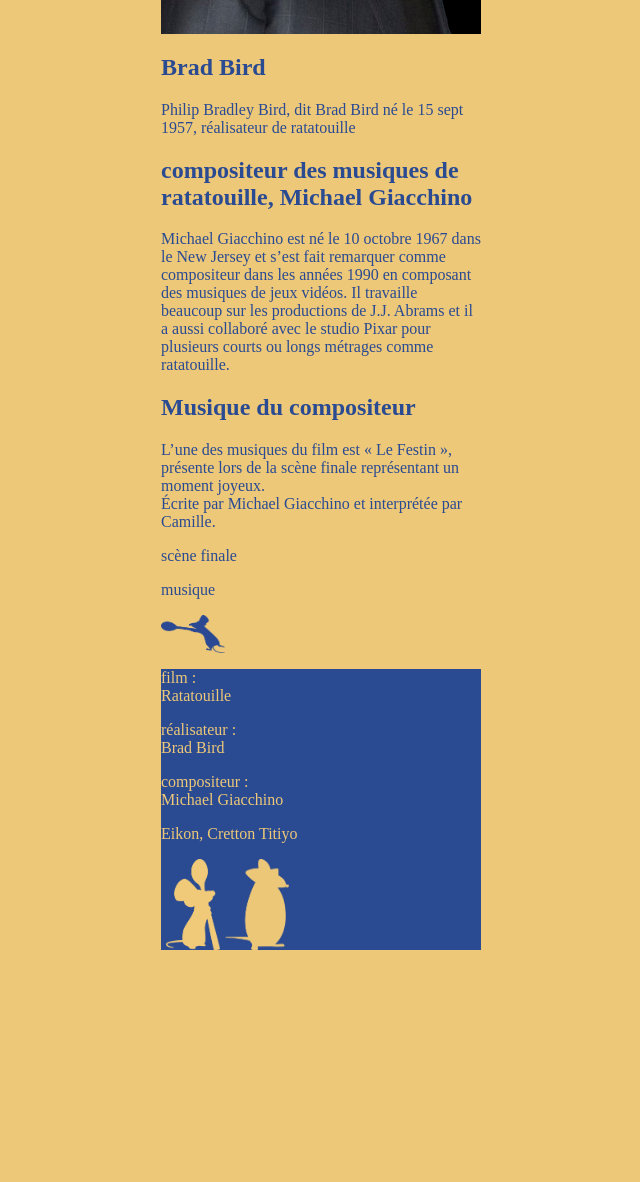
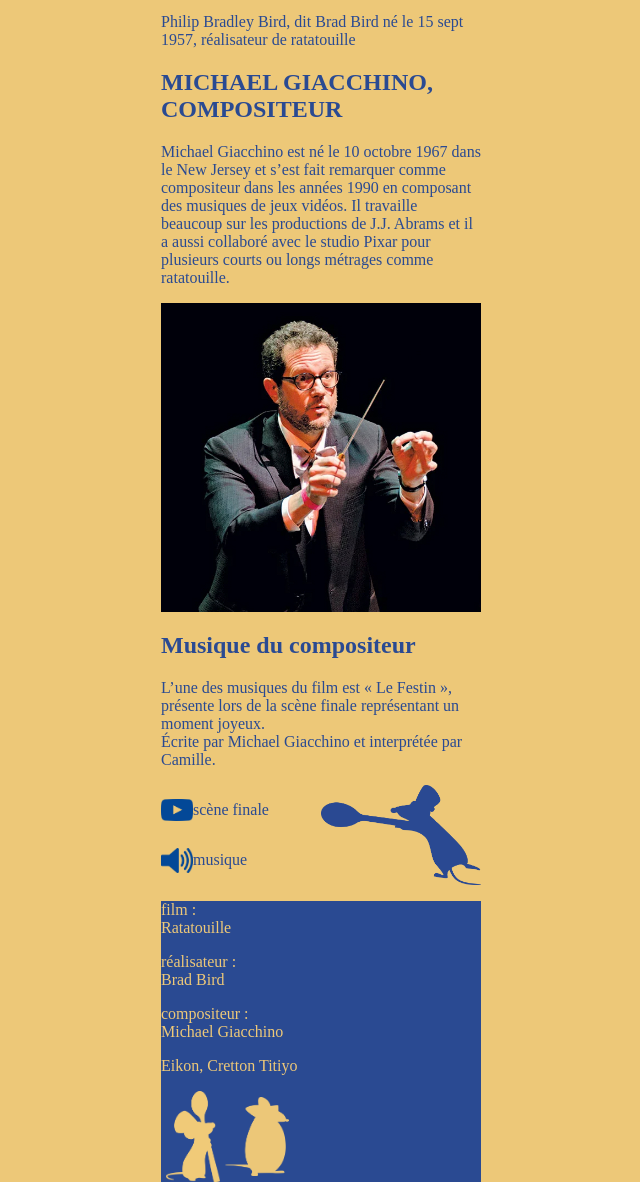
Before and after one commit to titiyocretton/14-compositeur, a plain HTML site: page index.html in a window 1280 px wide. Shown: the part 904-2086 px from the top of the page, without its empty margins (319-959 px from the left). Before the commit the page ends 1854 px from the top, so only its background shows below. Drawn offline with Linux system fonts and the light colour scheme.

Commit message:
modification titre + ajout de container

```diff
--- a/css/styles.css
+++ b/css/styles.css
@@ -12,6 +12,12 @@ img {
 
 .container {
   display: flex;
+  flex-wrap: wrap;
+  align-items: center;
+}
+
+header .container {
+  justify-content: space-between;
 }
 
 footer {
@@ -27,6 +33,10 @@ footer {
   max-width: 20%;
 }
 
-.nav {
-  justify-content: space-between;
+.grand-container {
+  display: flex;
 }
+
+.image-moyen {
+  max-width: 50%;
+}
--- a/index.html
+++ b/index.html
@@ -10,16 +10,17 @@
   <body>
     <header>
       <h1>
-        Ratatouille,
-        Réalisateur et compsiteur
+        AUTOUR DE
+        RATATOUILLE
       </h1>
-      <nav class="nav container">
+      <nav class="container">
         <p class="button">synopsis</p>
         <p class="button">réalisateur</p>
         <p class="button">compositeur</p>
       </nav>
     </header>
     <main>
+      <div>
         <h2>synopsis</h2>
         <p>
           Remy un rat fan de la cuisine française rêve d’être un cuisinier.
@@ -32,17 +33,19 @@
           courage d’aller à l’encontre des préjugés de sa famille et des humains pour
           réaliser son rêve !
         </p>
+      </div>
+      <div class="realisateur">
         <h2>
-        réalisateur de
-        ratatouille
+          BRAD BIRD, RÉALISATEUR
         </h2>
         <img src="img/realisateur copie.jpg">
-      <h2>Brad Bird</h2>
         <p>
           Philip Bradley Bird, dit Brad Bird né le 15 sept 1957, réalisateur de
           ratatouille
         </p>
-      <h2>compositeur des musiques de ratatouille, Michael Giacchino</h2>
+      </div>
+      <div>
+        <h2>MICHAEL GIACCHINO, COMPOSITEUR</h2>
         <p>
           Michael Giacchino est né le 10 octobre 1967 dans le New Jersey et s’est
           fait remarquer comme compositeur dans les années 1990 en composant des
@@ -50,15 +53,32 @@
           Abrams et il a aussi collaboré avec le studio Pixar pour plusieurs courts
           ou longs métrages comme ratatouille.
         </p>
+      </div>
+      <img src="img/michael-giacchino.jpg" alt="photo du compositeur">
+      <div>
         <h2>Musique du compositeur</h2>
         <p>
           L’une des musiques du film est «  Le Festin », présente lors de la scène
           finale représentant un moment joyeux. <br/>
           Écrite par Michael Giacchino et interprétée par Camille.
         </p>
+        <div class="grand-container">
+          <nav>
+            <div class="container">
+              <img src="img/youtube-bleu.png" alt="logo de youtube"
+              class="petite-image">
               <p>scène finale</p>
+            </div>
+            <div class="container">
+              <img src="img/sound-bleu.png" alt="note de musique"
+              class="petite-image">
               <p>musique</p>
-      <img src="img/remy-bleu.png" class="petite-image">
+            </nav>
+            <img src="img/remy-bleu.png" alt="silouette de rat avec une louche"
+            class="image-moyen">
+          </div>
+        </div>
+      </div>
     </main>
     <footer>
       <p>film : <br>Ratatouille</p>
```
Lines whose indentation alone changed are shown as unchanged.
